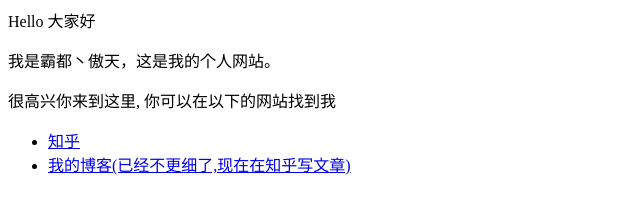
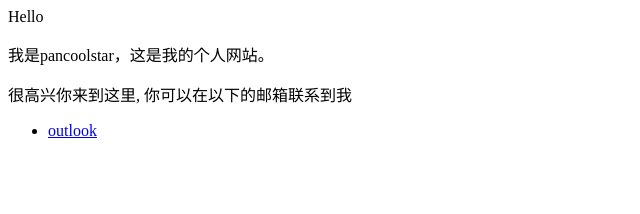
Before and after one commit to pancoolstar/pancoolstar.github.io, a plain HTML site: page Index.html in a window 1280 px wide. Shown: the whole page, without its empty margins (0-640 px from the left). Drawn offline with Linux system fonts and the light colour scheme.

Commit message:
Update Index.html

```diff
--- a/Index.html
+++ b/Index.html
@@ -1,8 +1,7 @@
-<p>Hello 大家好</p>
-<p>我是霸都丶傲天，这是我的个人网站。 </p>
-<p>很高兴你来到这里, 你可以在以下的网站找到我</p>
+<p>Hello</p>
+<p>我是pancoolstar，这是我的个人网站。 </p>
+<p>很高兴你来到这里, 你可以在以下的邮箱联系到我</p>
 
 <ul>
-  <li> <a href="https://www.zhihu.com/people/AJLoveChina">知乎</a> </li>
-  <li> <a href="http://hejie.nigeerhuo.com">我的博客(已经不更细了,现在在知乎写文章)</a> </li>
+  <li> <a href="pancoolstar@outlook.com">outlook</a> </li>
 </ul>
```
